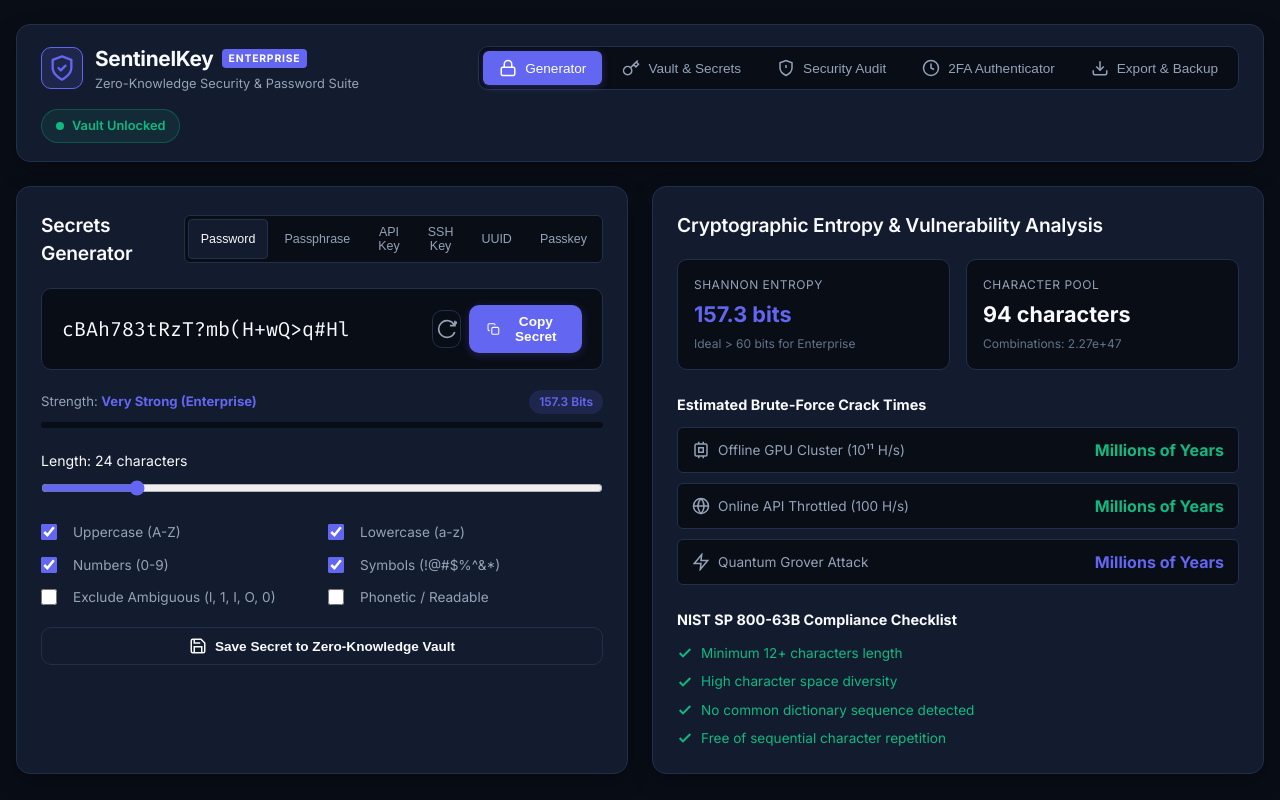
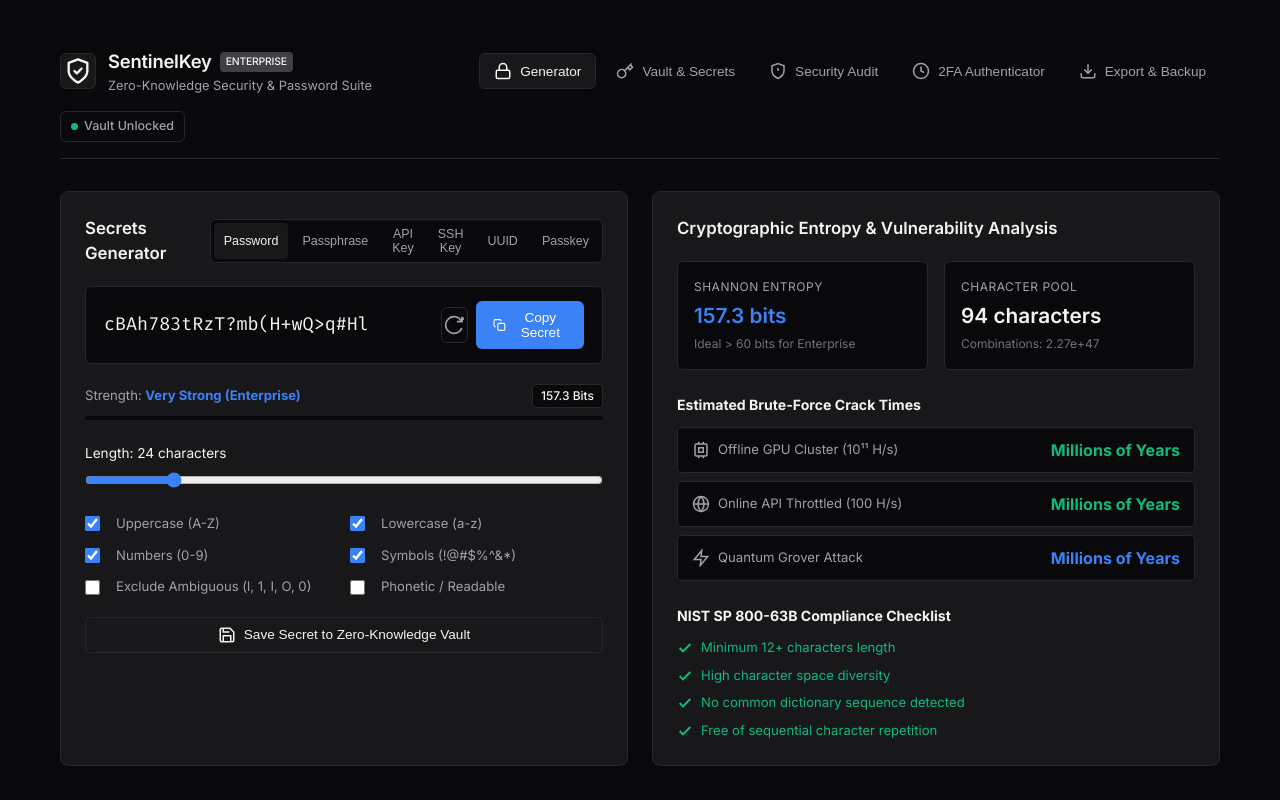
Before and after one commit to AbhinandanNaik/Password_Generator_using_java, a website: page index.html in a window 1280 px wide. Drawn offline with Linux system fonts and the light colour scheme.

Commit message:
style: refine interface to ultra-clean minimalist enterprise dashboard theme

```diff
--- a/style.css
+++ b/style.css
@@ -1,37 +1,34 @@
 /* ==========================================================================
-   SentinelKey Enterprise - Modern Charcoal & Electric Violet Theme
-   Color Palette: Charcoal Slate (#090d16), Deep Surface (#131b2e),
-   Primary Electric Violet (#6366f1), Text Main (#f8fafc), Emerald (#10b981)
+   SentinelKey Enterprise - Ultra-Clean Minimalist Enterprise Design System
+   Inspired by Vercel, Cloudflare, and GitHub Enterprise Dashboards
+   Color Palette: Zinc Dark (#09090b), Card (#18181b), Border (#27272a),
+   Accent (#3b82f6), Text (#f4f4f5), Muted (#a1a1aa)
    ========================================================================== */
 
 :root {
-    /* Modern Charcoal & Electric Violet Color Tokens */
-    --color-bg: #090d16;
-    --color-surface: #131b2e;
-    --color-surface-hover: #1c2742;
-    --color-border: #222f4b;
+    --color-bg: #09090b;
+    --color-surface: #18181b;
+    --color-surface-hover: #27272a;
+    --color-border: #27272a;
+    --color-border-subtle: #3f3f46;
 
-    --color-primary: #6366f1;
-    --color-primary-hover: #4f46e5;
-    --primary-badge-bg: rgba(99, 102, 241, 0.15);
+    --color-primary: #3b82f6;
+    --color-primary-hover: #2563eb;
 
-    --color-text-main: #f8fafc;
-    --color-text-muted: #94a3b8;
-    --color-text-dim: #64748b;
+    --color-text-main: #f4f4f5;
+    --color-text-muted: #a1a1aa;
+    --color-text-dim: #71717a;
 
     --color-success: #10b981;
     --color-warning: #f59e0b;
-    --color-danger: #f43f5e;
+    --color-danger: #ef4444;
 
-    --font-sans: 'Inter', -apple-system, BlinkMacSystemFont, "Segoe UI", Roboto, sans-serif;
+    --font-sans: 'Inter', -apple-system, BlinkMacSystemFont, sans-serif;
     --font-mono: 'Fira Code', monospace;
 
-    --radius-sm: 6px;
-    --radius-md: 10px;
-    --radius-lg: 14px;
-
-    --shadow-sm: 0 1px 3px rgba(0, 0, 0, 0.3);
-    --shadow-md: 0 8px 24px -4px rgba(0, 0, 0, 0.4);
+    --radius-sm: 4px;
+    --radius-md: 6px;
+    --radius-lg: 8px;
 }
 
 * {
@@ -51,22 +48,19 @@ body.clean-theme {
 
 /* App Wrapper */
 .app-wrapper {
-    max-width: 1280px;
+    max-width: 1200px;
     margin: 0 auto;
-    padding: 24px 16px;
+    padding: 32px 20px;
 }
 
-/* App Header */
+/* Minimalist App Header */
 .app-header {
     display: flex;
     align-items: center;
     justify-content: space-between;
-    padding: 18px 24px;
-    background: var(--color-surface);
-    border: 1px solid var(--color-border);
-    border-radius: var(--radius-lg);
-    box-shadow: var(--shadow-md);
-    margin-bottom: 24px;
+    padding: 16px 0;
+    border-bottom: 1px solid var(--color-border);
+    margin-bottom: 32px;
     flex-wrap: wrap;
     gap: 16px;
 }
@@ -81,33 +75,32 @@ body.clean-theme {
     display: flex;
     align-items: center;
     justify-content: center;
-    width: 42px;
-    height: 42px;
-    background: var(--primary-badge-bg);
-    border: 1px solid var(--color-primary);
+    width: 36px;
+    height: 36px;
+    background: var(--color-surface);
+    border: 1px solid var(--color-border);
     border-radius: var(--radius-md);
-    color: var(--color-primary);
+    color: var(--color-text-main);
 }
 
 .brand-title {
-    font-size: 1.3rem;
-    font-weight: 700;
+    font-size: 1.15rem;
+    font-weight: 600;
     display: flex;
     align-items: center;
     gap: 8px;
     color: var(--color-text-main);
-    letter-spacing: -0.3px;
+    letter-spacing: -0.2px;
 }
 
 .badge-enterprise {
     font-size: 0.65rem;
-    padding: 2px 7px;
-    background: var(--color-primary);
-    color: #ffffff;
-    border-radius: 4px;
-    font-weight: 700;
+    padding: 2px 6px;
+    background: var(--color-border-subtle);
+    color: var(--color-text-main);
+    border-radius: var(--radius-sm);
+    font-weight: 500;
     text-transform: uppercase;
-    letter-spacing: 0.8px;
 }
 
 .brand-subtitle {
@@ -115,65 +108,62 @@ body.clean-theme {
     color: var(--color-text-muted);
 }
 
-/* Navigation Bar */
+/* Header Navigation Bar */
 .nav-tabs {
     display: flex;
     align-items: center;
-    gap: 4px;
-    background: var(--color-bg);
-    padding: 4px;
-    border-radius: var(--radius-md);
-    border: 1px solid var(--color-border);
+    gap: 6px;
 }
 
 .nav-tab {
     display: flex;
     align-items: center;
     gap: 8px;
-    padding: 8px 16px;
+    padding: 8px 14px;
     background: transparent;
     border: none;
     color: var(--color-text-muted);
     font-size: 0.85rem;
     font-weight: 500;
-    border-radius: var(--radius-sm);
+    border-radius: var(--radius-md);
     cursor: pointer;
     transition: all 0.15s ease;
 }
 
 .nav-tab:hover {
     color: var(--color-text-main);
-    background: rgba(255, 255, 255, 0.04);
+    background: var(--color-surface);
 }
 
 .nav-tab.active {
-    color: #ffffff;
-    background: var(--color-primary);
-    box-shadow: 0 2px 8px rgba(99, 102, 241, 0.3);
+    color: var(--color-text-main);
+    background: var(--color-surface);
+    border: 1px solid var(--color-border);
 }
 
 /* Vault Status Indicator */
 .vault-status-indicator {
-    display: flex;
+    display: inline-flex;
     align-items: center;
-    gap: 8px;
-    font-size: 0.8rem;
-    font-weight: 600;
-    padding: 6px 14px;
-    background: rgba(16, 185, 129, 0.1);
-    border: 1px solid rgba(16, 185, 129, 0.3);
-    border-radius: 20px;
-    color: var(--color-success);
+    gap: 6px;
+    font-size: 0.78rem;
+    font-weight: 500;
+    padding: 5px 10px;
+    background: transparent;
+    border: 1px solid var(--color-border);
+    border-radius: var(--radius-md);
+    color: var(--color-text-muted);
+    cursor: pointer;
 }
 
 .status-dot {
-    width: 8px;
-    height: 8px;
+    width: 7px;
+    height: 7px;
     border-radius: 50%;
     background: var(--color-success);
 }
 
-/* Tab Management */
+/* Tab Content Areas */
 .tab-content {
     display: none;
 }
@@ -182,14 +172,14 @@ body.clean-theme {
     display: block;
 }
 
-/* Grid & Cards */
+/* Main Grid & Cards */
 .grid-2col {
     display: grid;
     grid-template-columns: 1fr 1fr;
     gap: 24px;
 }
 
-@media (max-width: 960px) {
+@media (max-width: 900px) {
     .grid-2col {
         grid-template-columns: 1fr;
     }
@@ -200,7 +190,6 @@ body.clean-theme {
     border: 1px solid var(--color-border);
     border-radius: var(--radius-lg);
     padding: 24px;
-    box-shadow: var(--shadow-md);
 }
 
 .full-width-card {
@@ -214,15 +203,14 @@ body.clean-theme {
     margin-bottom: 20px;
 }
 
-.card-header h2 {
-    font-size: 1.2rem;
+.card-header h2, .card-header h3 {
+    font-size: 1.05rem;
     font-weight: 600;
     color: var(--color-text-main);
-    letter-spacing: -0.2px;
 }
 
 .section-desc {
-    font-size: 0.85rem;
+    font-size: 0.82rem;
     color: var(--color-text-muted);
     margin-top: 4px;
 }
@@ -233,7 +221,7 @@ body.clean-theme {
     gap: 4px;
     background: var(--color-bg);
     padding: 3px;
-    border-radius: var(--radius-sm);
+    border-radius: var(--radius-md);
     border: 1px solid var(--color-border);
 }
 
@@ -243,16 +231,14 @@ body.clean-theme {
     color: var(--color-text-muted);
     font-size: 0.78rem;
     font-weight: 500;
-    padding: 6px 12px;
-    border-radius: 4px;
+    padding: 4px 10px;
+    border-radius: var(--radius-sm);
     cursor: pointer;
-    transition: all 0.15s ease;
 }
 
 .mode-btn.active {
     background: var(--color-surface);
     color: var(--color-text-main);
-    border: 1px solid var(--color-border);
 }
 
 /* Output Display Box */
@@ -260,7 +246,7 @@ body.clean-theme {
     background: var(--color-bg);
     border: 1px solid var(--color-border);
     border-radius: var(--radius-md);
-    padding: 16px 20px;
+    padding: 14px 18px;
     display: flex;
     align-items: center;
     justify-content: space-between;
@@ -275,7 +261,7 @@ body.clean-theme {
 }
 
 #generated-output {
-    font-size: 1.25rem;
+    font-size: 1.15rem;
     color: var(--color-text-main);
     font-family: var(--font-mono);
 }
@@ -286,30 +272,28 @@ body.clean-theme {
     gap: 8px;
 }
 
-/* Standard Buttons */
+/* Minimalist Buttons */
 .btn {
     display: inline-flex;
     align-items: center;
     justify-content: center;
     gap: 8px;
-    padding: 9px 18px;
+    padding: 8px 16px;
     font-size: 0.85rem;
-    font-weight: 600;
+    font-weight: 500;
     border-radius: var(--radius-md);
     cursor: pointer;
     transition: all 0.15s ease;
-    border: none;
+    border: 1px solid transparent;
 }
 
 .btn-primary {
     background: var(--color-primary);
     color: #ffffff;
-    box-shadow: 0 2px 10px rgba(99, 102, 241, 0.25);
 }
 
 .btn-primary:hover {
     background: var(--color-primary-hover);
-    transform: translateY(-1px);
 }
 
 .btn-outline {
@@ -319,8 +303,7 @@ body.clean-theme {
 }
 
 .btn-outline:hover {
-    background: rgba(255, 255, 255, 0.05);
-    border-color: var(--color-text-muted);
+    background: var(--color-surface-hover);
 }
 
 .btn-full {
@@ -328,8 +311,8 @@ body.clean-theme {
 }
 
 .icon-btn {
-    width: 38px;
-    height: 38px;
+    width: 36px;
+    height: 36px;
     display: flex;
     align-items: center;
     justify-content: center;
@@ -342,7 +325,7 @@ body.clean-theme {
 
 .icon-btn:hover {
     color: var(--color-text-main);
-    background: rgba(255, 255, 255, 0.05);
+    background: var(--color-surface-hover);
 }
 
 /* Strength Meter */
@@ -360,25 +343,26 @@ body.clean-theme {
 }
 
 .badge {
-    padding: 3px 10px;
-    background: var(--primary-badge-bg);
-    color: var(--color-primary);
-    border-radius: 12px;
+    padding: 2px 8px;
+    background: var(--color-bg);
+    border: 1px solid var(--color-border);
+    color: var(--color-text-main);
+    border-radius: var(--radius-sm);
     font-size: 0.75rem;
-    font-weight: 600;
+    font-weight: 500;
 }
 
 .meter-track {
     width: 100%;
-    height: 6px;
+    height: 4px;
     background: var(--color-bg);
-    border-radius: 3px;
+    border-radius: 2px;
     overflow: hidden;
 }
 
 .meter-fill {
     height: 100%;
-    background: var(--color-success);
+    background: var(--color-primary);
     transition: width 0.2s ease;
 }
 
@@ -388,7 +372,7 @@ body.clean-theme {
 }
 
 .slider-header label {
-    font-size: 0.88rem;
+    font-size: 0.85rem;
     color: var(--color-text-main);
 }
 
@@ -409,18 +393,18 @@ body.clean-theme {
     display: flex;
     align-items: center;
     gap: 8px;
-    font-size: 0.85rem;
+    font-size: 0.82rem;
     color: var(--color-text-muted);
     cursor: pointer;
 }
 
 .custom-checkbox input {
     accent-color: var(--color-primary);
-    width: 16px;
-    height: 16px;
+    width: 15px;
+    height: 15px;
 }
 
-/* Analytics & Metrics */
+/* Metrics & Analytics */
 .metrics-grid {
     display: grid;
     grid-template-columns: 1fr 1fr;
@@ -445,8 +429,8 @@ body.clean-theme {
 }
 
 .metric-value {
-    font-size: 1.35rem;
-    font-weight: 700;
+    font-size: 1.3rem;
+    font-weight: 600;
     margin: 4px 0;
     color: var(--color-text-main);
 }
@@ -457,7 +441,7 @@ body.clean-theme {
 }
 
 .crack-time-section h3, .compliance-box h3 {
-    font-size: 0.9rem;
+    font-size: 0.88rem;
     margin-bottom: 12px;
     color: var(--color-text-main);
 }
@@ -465,7 +449,7 @@ body.clean-theme {
 .crack-time-list {
     display: flex;
     flex-direction: column;
-    gap: 10px;
+    gap: 8px;
     margin-bottom: 24px;
 }
 
@@ -483,7 +467,7 @@ body.clean-theme {
     display: flex;
     align-items: center;
     gap: 8px;
-    font-size: 0.85rem;
+    font-size: 0.82rem;
     color: var(--color-text-muted);
 }
 
@@ -498,7 +482,7 @@ body.clean-theme {
     display: flex;
     align-items: center;
     gap: 8px;
-    font-size: 0.85rem;
+    font-size: 0.82rem;
     color: var(--color-text-muted);
 }
 
@@ -521,32 +505,32 @@ body.clean-theme {
     background: var(--color-bg);
     border: 1px solid var(--color-border);
     color: var(--color-text-main);
-    padding: 8px 14px;
+    padding: 8px 12px;
     border-radius: var(--radius-md);
-    width: 260px;
+    width: 240px;
     font-size: 0.85rem;
 }
 
 .category-pills {
     display: flex;
-    gap: 8px;
+    gap: 6px;
     margin-bottom: 20px;
 }
 
 .pill-btn {
-    background: var(--color-bg);
+    background: transparent;
     border: 1px solid var(--color-border);
     color: var(--color-text-muted);
-    padding: 5px 12px;
-    border-radius: 16px;
-    font-size: 0.8rem;
+    padding: 4px 10px;
+    border-radius: var(--radius-sm);
+    font-size: 0.78rem;
     cursor: pointer;
 }
 
 .pill-btn.active {
-    background: var(--color-primary);
-    color: #ffffff;
-    border-color: var(--color-primary);
+    background: var(--color-surface-hover);
+    color: var(--color-text-main);
+    border-color: var(--color-border-subtle);
 }
 
 .vault-table {
@@ -555,7 +539,7 @@ body.clean-theme {
 }
 
 .vault-table th, .vault-table td {
-    padding: 12px 14px;
+    padding: 12px;
     text-align: left;
     border-bottom: 1px solid var(--color-border);
     font-size: 0.85rem;
@@ -575,7 +559,7 @@ body.clean-theme {
 /* Security Audit Scorecard */
 .audit-summary-grid {
     display: grid;
-    grid-template-columns: 220px 1fr;
+    grid-template-columns: 200px 1fr;
     gap: 24px;
     margin-bottom: 28px;
 }
@@ -589,8 +573,8 @@ body.clean-theme {
 }
 
 .radial-progress-wrapper {
-    width: 100px;
-    height: 100px;
+    width: 90px;
+    height: 90px;
     margin: 0 auto 12px auto;
 }
 
@@ -609,7 +593,7 @@ body.clean-theme {
 
 .radial-progress .percentage {
     fill: var(--color-text-main);
-    font-weight: 700;
+    font-weight: 600;
     font-size: 0.55rem;
     text-anchor: middle;
 }
@@ -643,7 +627,7 @@ body.clean-theme {
 }
 
 .totp-code-large {
-    font-size: 2.2rem;
+    font-size: 2rem;
     font-weight: 700;
     color: var(--color-primary);
     letter-spacing: 3px;
@@ -652,7 +636,7 @@ body.clean-theme {
 
 .totp-timer-bar {
     width: 100%;
-    height: 5px;
+    height: 4px;
     background: var(--color-border);
     border-radius: 2px;
     overflow: hidden;
@@ -672,7 +656,7 @@ body.clean-theme {
     left: 0;
     width: 100%;
     height: 100%;
-    background: rgba(9, 13, 22, 0.8);
+    background: rgba(0, 0, 0, 0.7);
     display: flex;
     align-items: center;
     justify-content: center;
@@ -692,8 +676,7 @@ body.clean-theme {
     border: 1px solid var(--color-border);
     border-radius: var(--radius-lg);
     width: 100%;
-    max-width: 520px;
-    box-shadow: var(--shadow-md);
+    max-width: 480px;
     padding: 24px;
 }
 
@@ -764,18 +747,17 @@ body.clean-theme {
 
 .toast {
     background: var(--color-surface);
-    border: 1px solid var(--color-primary);
+    border: 1px solid var(--color-border);
     color: var(--color-text-main);
     padding: 10px 16px;
     border-radius: var(--radius-md);
-    box-shadow: var(--shadow-md);
     font-size: 0.85rem;
     display: flex;
     align-items: center;
     gap: 8px;
 }
 
-/* Text Utility Colors */
+/* Text Utility Classes */
 .text-main { color: var(--color-text-main); }
 .text-cyan, .text-blue, .text-violet { color: var(--color-primary); }
 .text-green { color: var(--color-success); }
```
